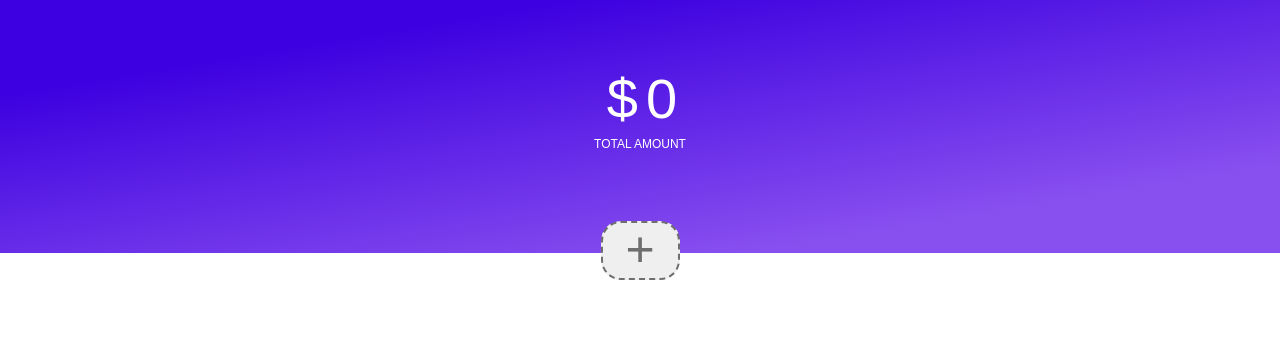
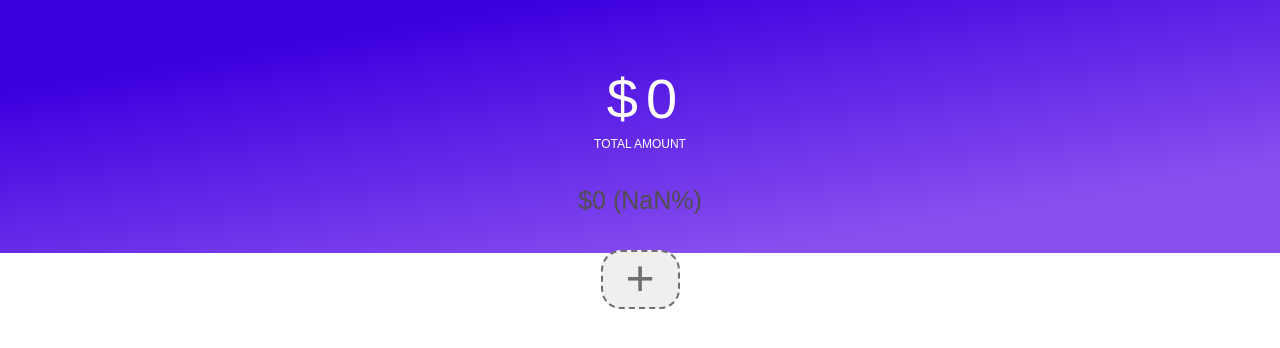
Before and after one commit to jacksonhvisuals/budget-calculator, a React (Create React App) app: page / in a window 1280 px wide. Shown: the top 348 px of the page. Built offline with nearby package versions, Linux system fonts and the light colour scheme.

Commit message:
Add calculation at the bottom

```diff
--- a/src/components/AppLayout/AppLayout.css
+++ b/src/components/AppLayout/AppLayout.css
@@ -38,3 +38,8 @@ input {
     font-size: 56px;
     color: #fff;
 }
+
+#remainderCalculation {font-size: 25px;
+
+    color: #4F4F4F;}
+#remainderMessage {font-size: 15px; font-weight: 200; color: #828282;}
--- a/src/components/AppLayout/AppLayout.js
+++ b/src/components/AppLayout/AppLayout.js
@@ -4,6 +4,9 @@ import ItemCardContainer from '../ItemCardContainer/ItemCardContainer';
 import './AppLayout.css';
 var currentBudgetCollection;
 var offlineData = window.localStorage;
+var remainderCalculation;
+var remainderMessage;
+var remainderPercentage;
 
 class AppLayout extends Component {
     constructor(props) {
@@ -35,20 +38,22 @@ class AppLayout extends Component {
     calculateAmounts() {
         let budgetTotal = this.state.total;
         let calculation;
-        let currentlyUsed
-        let remainderCalculation = 0;
+        let currentlyUsed = 0;
+        remainderCalculation = 0;
         Object.keys(currentBudgetCollection).forEach(function(key){
             calculation = (budgetTotal * (currentBudgetCollection[key]["percent"] / 100)).toFixed(2);
             currentBudgetCollection[key]["total"] = calculation;
-            remainderCalculation = remainderCalculation + parseFloat(calculation);
+            currentlyUsed = currentlyUsed + parseFloat(calculation);
         });
-        let remainderMessage;
+        remainderCalculation = budgetTotal - currentlyUsed;
         if (remainderCalculation > 0) {
-            remainderMessage = "$" + remainderCalculation + " remaining";
+            remainderCalculation = remainderCalculation.toFixed(2);
+            remainderMessage = " REMAINING";
         } else if (remainderCalculation < 0) {
-            remainderMessage = "-$" + remainderCalculation + " overused.";
+            remainderCalculation = remainderCalculation.toFixed(2) * -1;
+            remainderMessage = " OVERUSED";
         }
-        console.log(remainderMessage);
+        remainderPercentage = Math.round((remainderCalculation / budgetTotal) * 100);
 
         this.setState({budgetItemCollection: currentBudgetCollection});
         offlineData.setItem("budgetItemCollection", JSON.stringify(this.state.budgetItemCollection));
@@ -105,7 +110,8 @@ class AppLayout extends Component {
                 <BudgetInput budgetConfirmHandler={this.setBudgetTotal} currentTotal={this.state.total} calculate={this.calculateAmounts}/>
                 <ItemCardContainer budgetItemCollection={this.state.budgetItemCollection} copyTotal={this.copyTotal} calculate={this.calculateAmounts} itemChangeHandler={this.itemChangeHandler}/>
                 <div id="">
-                    {}
+                    <div id="remainderCalculation">${remainderCalculation} ({remainderPercentage}%)</div>
+                    <div id="remainderMessage">{remainderMessage}</div>
                     <button id="createNewButton" onClick={this.addNewItem}>+</button>
                 </div>
             </div>
```
